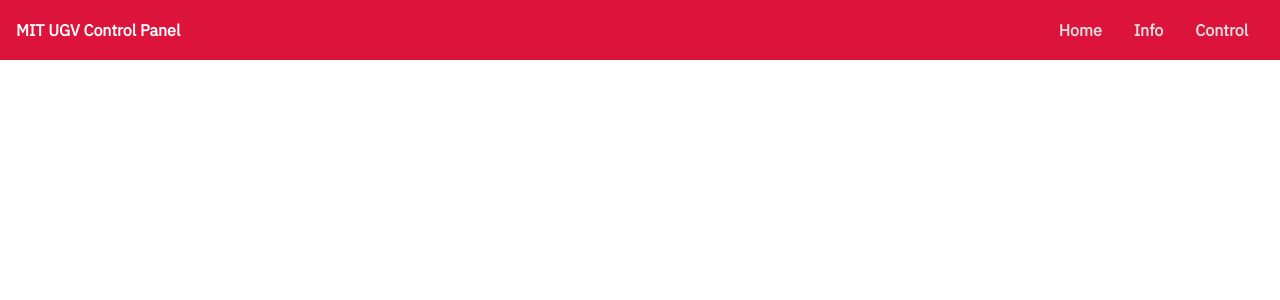
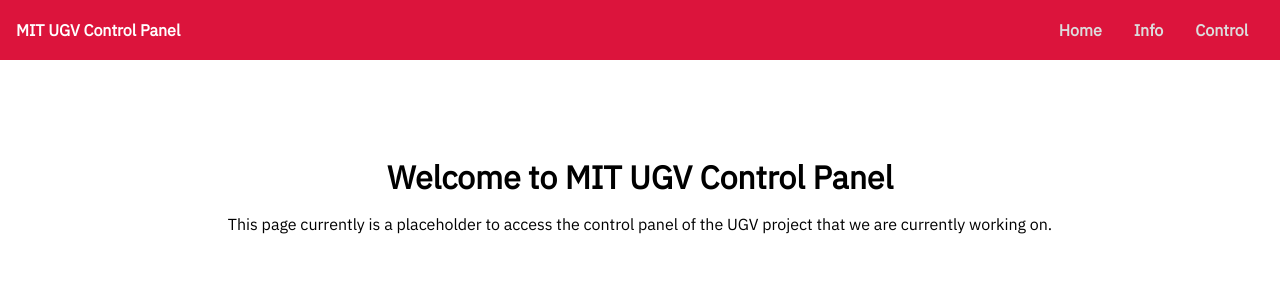
Before and after one commit to prajeenrg/ugv-panel, a SvelteKit app: page /control in a window 1280 px wide. Shown: the top 300 px of the page. Built offline with nearby package versions, Linux system fonts and the light colour scheme.

Commit message:
added placeholders

```diff
--- a/src/routes/control/+page.svelte
+++ b/src/routes/control/+page.svelte
@@ -7,3 +7,23 @@
 </svelte:head>
 
 <NavBar />
+<div class="content">
+	<h1>Welcome to MIT UGV Control Panel</h1>
+	<p>
+		This page currently is a placeholder to access the control panel of the UGV project that we are
+		currently working on.
+	</p>
+</div>
+
+<style>
+	.content {
+		padding: 5em;
+		display: grid;
+		place-items: center;
+		font-family: 'IBM Plex Sans';
+	}
+
+	h1 {
+		margin: 1rem;
+	}
+</style>
--- a/src/routes/info/+page.svelte
+++ b/src/routes/info/+page.svelte
@@ -15,13 +15,13 @@
 		await client.publish(`${Constants.TOPIC_PREFIX}/${topic}`, msg);
 		console.info('Message sent');
 	};
-
 </script>
 
 <svelte:head>
 	<title>Information Page</title>
 </svelte:head>
 
+<NavBar />
 <p>LiDAR Data</p>
 <ul>
 	<li>Front: {$data.lidar.front} mm</li>
--- a/src/routes/mqtthelper.ts
+++ b/src/routes/mqtthelper.ts
@@ -21,8 +21,8 @@
 }
 
 interface GpsData {
-	latitude: number,
-	longitude: number
+	latitude: number;
+	longitude: number;
 }
 
 interface MotorData {
```
